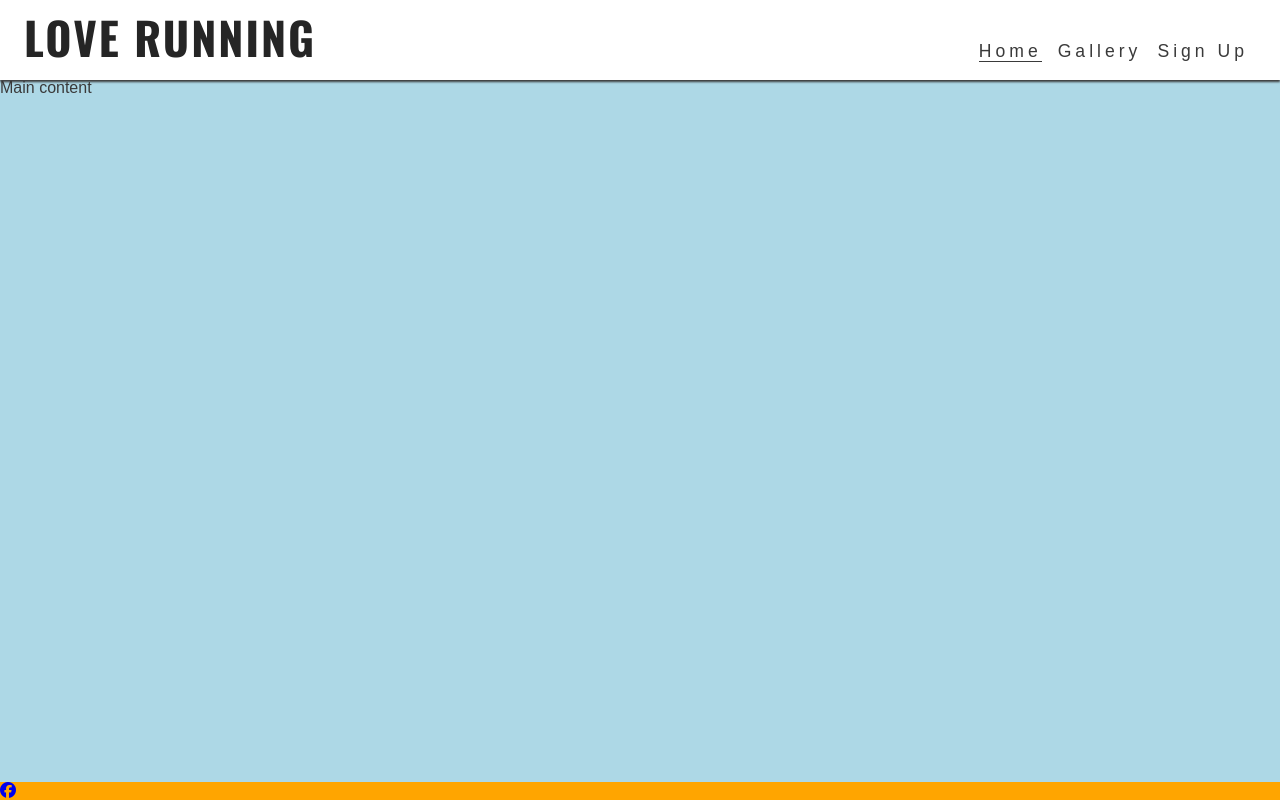
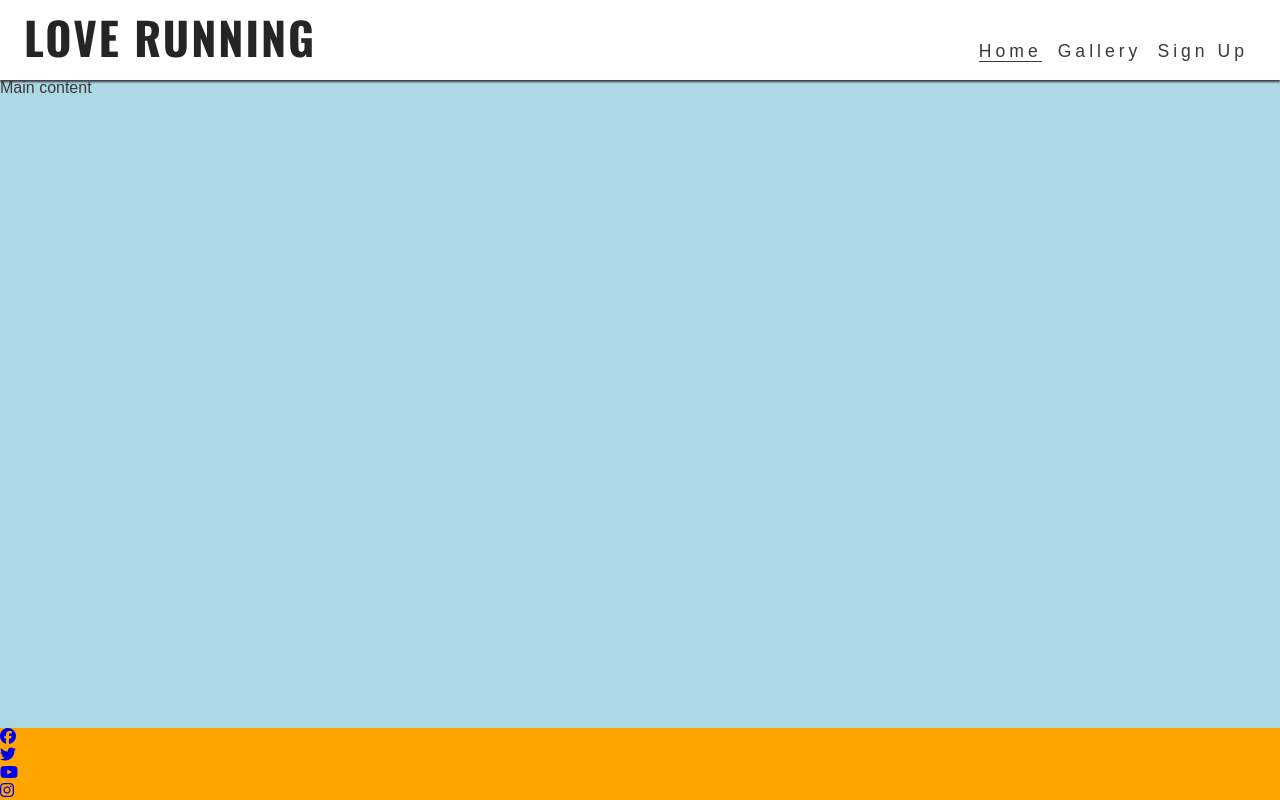
Before and after one commit to hlomphosibeko/Love-running, a plain HTML site: page index.html in a window 1280 px wide. Drawn offline with nearby package versions, Linux system fonts and the light colour scheme.

Commit message:
Add remaining links to footer

```diff
--- a/index.html
+++ b/index.html
@@ -5,7 +5,8 @@
    <meta charset="UTF-8">
    <meta name="viewport" content="width=device-width, initial-scale=1.0">
    <!-- Meta tags for search engines -->
-   <meta name="description" content="Love Running.Club for runners in Dublin, Ireland, Urban running, trail running, Dublin docklands and Phoenix Park">
+   <meta name="description"
+      content="Love Running.Club for runners in Dublin, Ireland, Urban running, trail running, Dublin docklands and Phoenix Park">
    <meta name="keywords" content="lone running, run, running club, Ireland, Dublin, sport, exercise">
    <title>Love Running</title>
    <!-- Favicon  -->
@@ -21,7 +22,7 @@
          <h1 id="logo">Love Running</h1>
       </a>
       <input type="checkbox" id="nav-toggle" name="nav-toggle">
-      <label for="nav-toggle" class="nav-toggle-label">X</label>
+      <label for="nav-toggle" class="nav-toggle-label"><i class="fa-solid fa-bars"></i></label>
       <nav>
          <ul id="menu">
             <li><a href="" class="active">Home</a></li>
@@ -37,7 +38,14 @@
    <!-- Footer -->
    <footer>
       <ul>
-         <li><a href="https://www.facebook.com" target="_blank" rel="noopener" aria-label="visit our Facebook page (opens in new tab)"><i class="fa-brands fa-facebook"></i></a></li>
+         <li><a href="https://www.facebook.com" target="_blank" rel="noopener"
+               aria-label="visit our Facebook page (opens in new tab)"><i class="fa-brands fa-facebook"></i></a></li>
+         <li><a href="https://www.twitter.com" target="_blank" rel="noopener"
+               aria-label="visit our Twitter page (opens in new tab)"><i class="fa-brands fa-twitter"></i></a></li>
+         <li><a href="https://www.youtube.com" target="_blank" rel="noopener"
+               aria-label="visit our YouTube page (opens in new tab)"><i class="fa-brands fa-youtube"></i></a></li>
+         <li><a href="https://www.instagram.com" target="_blank" rel="noopener"
+               aria-label="visit our Instagram page (opens in new tab)"><i class="fa-brands fa-instagram"></i></a></li>
       </ul>
    </footer>
 
```
